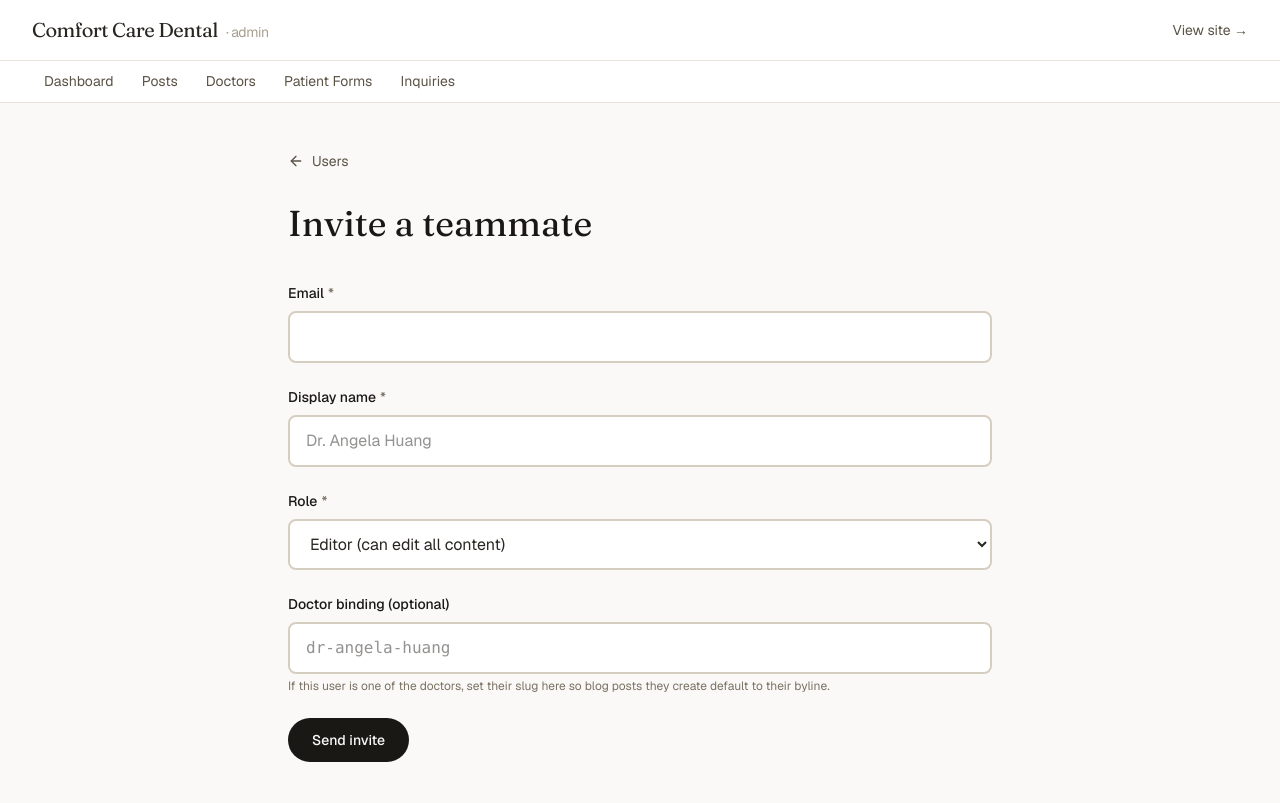
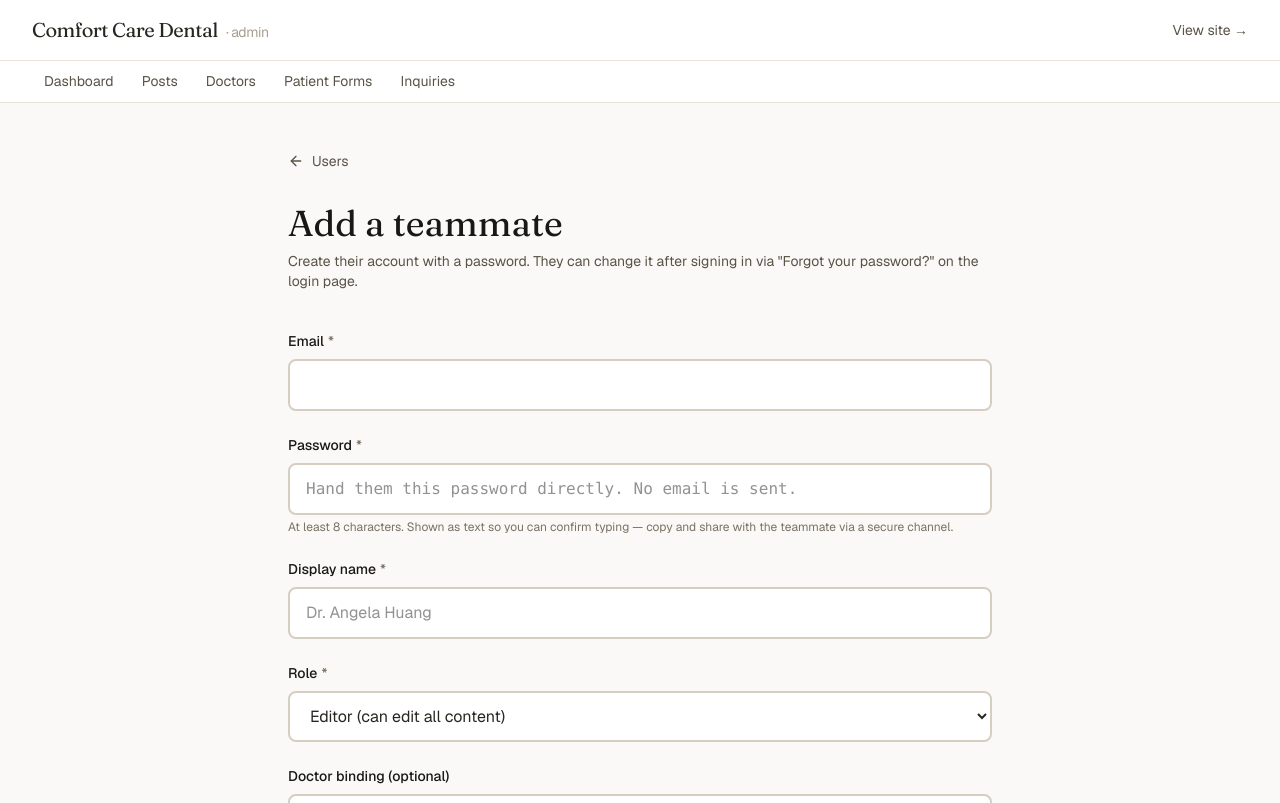
Before and after one commit to robguevarra/ccd-redesign, a Next.js app: page /admin/users/invite in a window 1280 px wide. Shown: the top 803 px of the page. Built offline with nearby package versions, Linux system fonts and the light colour scheme; no server answers.

Commit message:
feat(admin/users): replace magic-link invite with direct email+password creation
Co-Authored-By: Claude Opus 4.7 (1M context) <noreply@anthropic.com>

```diff
--- a/app/admin/users/actions.ts
+++ b/app/admin/users/actions.ts
@@ -19,6 +19,7 @@ async function requireOwner(): Promise<{ ok: true; userId: string } | UserAction
 
 const inviteSchema = z.object({
   email: z.string().email('Enter a valid email.'),
+  password: z.string().min(8, 'Password must be at least 8 characters.').max(72),
   displayName: z.string().min(1, 'Name required.').max(120),
   role: z.enum(['owner', 'editor']),
   doctorSlug: z.string().optional().or(z.literal('')),
@@ -30,6 +31,7 @@ export async function inviteUser(formData: FormData): Promise<UserActionResult>
 
   const parsed = inviteSchema.safeParse({
     email: formData.get('email'),
+    password: formData.get('password'),
     displayName: formData.get('displayName'),
     role: formData.get('role'),
     doctorSlug: formData.get('doctorSlug') ?? '',
@@ -47,15 +49,26 @@ export async function inviteUser(formData: FormData): Promise<UserActionResult>
 
   let userId: string;
   if (existing) {
+    // Existing auth user — update their password to the new one.
+    const { error: updErr } = await admin.auth.admin.updateUserById(existing.id, {
+      password: parsed.data.password,
+    });
+    if (updErr) return { ok: false, error: updErr.message };
     userId = existing.id;
   } else {
-    const { data: invited, error: invErr } =
-      await admin.auth.admin.inviteUserByEmail(parsed.data.email, {
-        data: { display_name: parsed.data.displayName, role: parsed.data.role },
+    const { data: created, error: createErr } =
+      await admin.auth.admin.createUser({
+        email: parsed.data.email,
+        password: parsed.data.password,
+        email_confirm: true,
+        user_metadata: {
+          display_name: parsed.data.displayName,
+          role: parsed.data.role,
+        },
       });
-    if (invErr) return { ok: false, error: invErr.message };
-    if (!invited.user) return { ok: false, error: 'Failed to create auth user.' };
-    userId = invited.user.id;
+    if (createErr) return { ok: false, error: createErr.message };
+    if (!created.user) return { ok: false, error: 'Failed to create auth user.' };
+    userId = created.user.id;
   }
 
   const { error: insErr } = await admin.from('staff_users').upsert({
--- a/app/admin/users/invite/page.tsx
+++ b/app/admin/users/invite/page.tsx
@@ -17,9 +17,13 @@ export default function InviteUserPage() {
       >
         <ArrowLeft className="h-4 w-4" /> Users
       </Link>
-      <h1 className="font-serif text-3xl md:text-4xl text-stone-900 mb-10">
-        Invite a teammate
+      <h1 className="font-serif text-3xl md:text-4xl text-stone-900 mb-2">
+        Add a teammate
       </h1>
+      <p className="text-stone-600 text-sm mb-10">
+        Create their account with a password. They can change it after signing in
+        via &quot;Forgot your password?&quot; on the login page.
+      </p>
 
       <form
         action={async (formData) => {
@@ -39,6 +43,22 @@ export default function InviteUserPage() {
             required
             className="w-full rounded-lg border-2 border-stone-300 px-4 py-3 text-base bg-white focus:border-stone-900 focus:outline-none transition-colors"
           />
+        </Field>
+        <Field label="Password" id="password" required>
+          <input
+            id="password"
+            name="password"
+            type="text"
+            required
+            minLength={8}
+            maxLength={72}
+            placeholder="Hand them this password directly. No email is sent."
+            className="w-full rounded-lg border-2 border-stone-300 px-4 py-3 text-base bg-white focus:border-stone-900 focus:outline-none transition-colors font-mono"
+          />
+          <p className="mt-1 text-xs text-stone-500">
+            At least 8 characters. Shown as text so you can confirm typing — copy and share
+            with the teammate via a secure channel.
+          </p>
         </Field>
         <Field label="Display name" id="displayName" required>
           <input
@@ -80,7 +100,7 @@ export default function InviteUserPage() {
           disabled={pending}
           className="inline-flex items-center gap-2 rounded-full bg-stone-900 text-stone-50 px-6 py-3 text-sm font-medium hover:bg-stone-700 disabled:opacity-50 transition-colors"
         >
-          {pending ? 'Sending…' : 'Send invite'}
+          {pending ? 'Creating…' : 'Create account'}
         </button>
 
         {result && !result.ok && (
```
